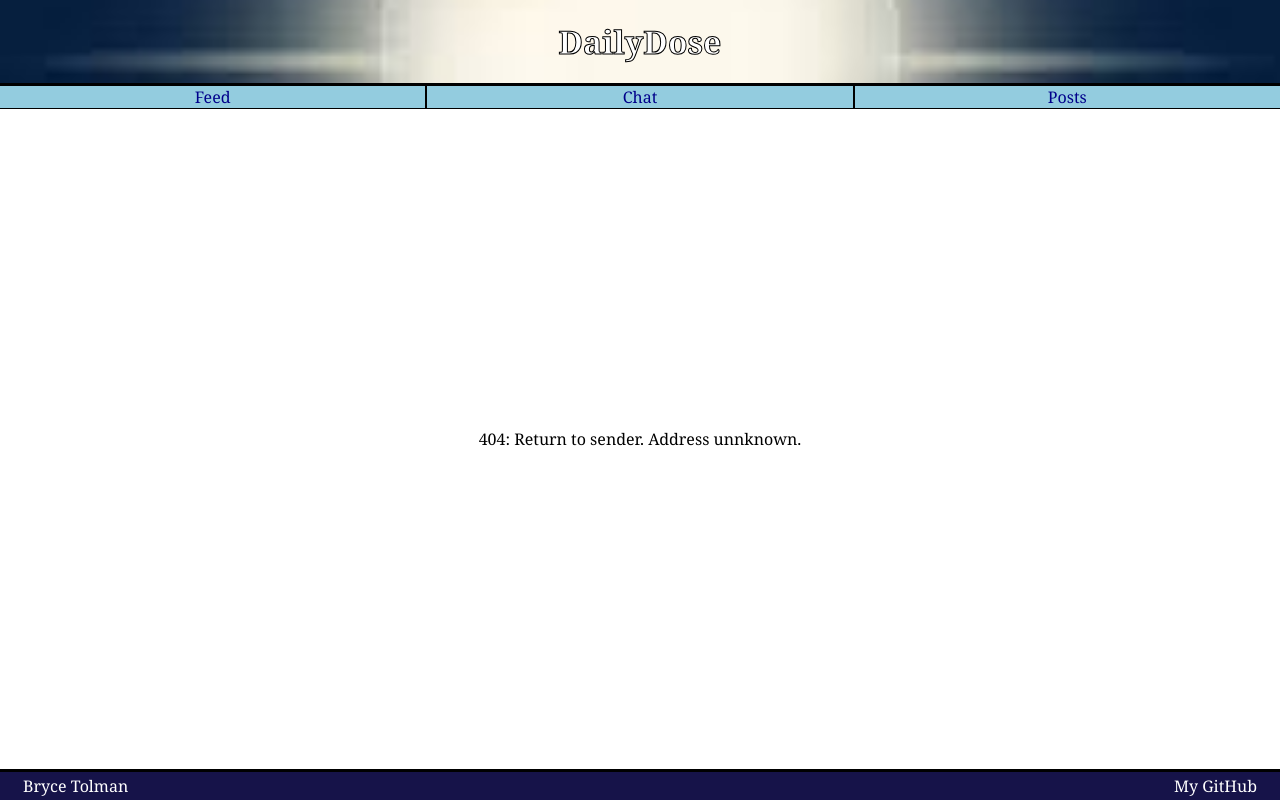
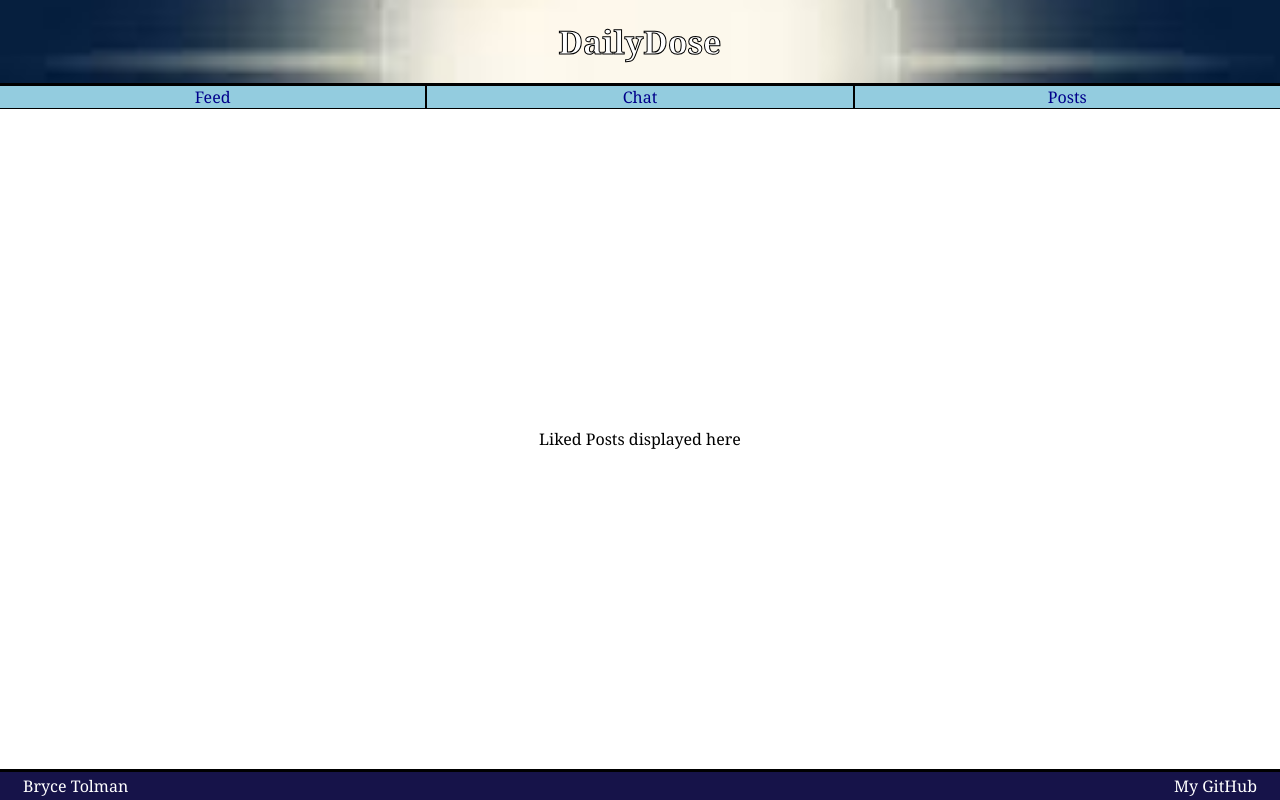
Before and after one commit to brycetolman54/dailydose, a React (Vite) app: page /likedPosts in a window 1280 px wide. Before the commit this address had no page. Built offline with nearby package versions, Linux system fonts and the light colour scheme.

Commit message:
added pages without some elements

```diff
--- a/src/app.jsx
+++ b/src/app.jsx
@@ -4,8 +4,12 @@ import {BrowserRouter, NavLink, Route, Routes} from
 import './app.css';
 import {Login} from './login/login';
 import {Chat} from './chat/chat';
+import {ChatNoSide} from './chat/chatNoSide';
 import {Feed} from './feed/feed';
+import {FeedNoTop} from './feed/feedNoTop';
 import {Posts} from './posts/posts';
+import {LikedPosts} from './posts/likedPosts';
+
 
 function NotFound() {
     return (
@@ -29,8 +33,11 @@ export default function App() {
                 <Routes>
                     <Route path='/' element={<Login />} />
                     <Route path='/feed' element={<Feed />} />
+                    <Route path='/feedNoTop' element={<FeedNoTop />} />
                     <Route path='/chat' element={<Chat />} />
+                    <Route path='/chatNoSide' element={<ChatNoSide />} />
                     <Route path='/posts' element={<Posts />} />
+                    <Route path='likedPosts' element={<LikedPosts />} />
                     <Route path='*' element={<NotFound />} />
                 </Routes>
 
--- /dev/null
+++ b/src/feed/feedNoTop.jsx
@@ -0,0 +1,9 @@
+import React from 'react';
+
+export function FeedNoTop() {
+    return (
+        <main>
+            <div>Feed no top displayed here</div>
+        </main>
+    );
+}
--- /dev/null
+++ b/src/posts/likedPosts.jsx
@@ -0,0 +1,9 @@
+import React from 'react';
+
+export function LikedPosts() {
+    return (
+        <main>
+            <div>Liked Posts displayed here</div>
+        </main>
+    );
+}
--- a/src/posts/posts.jsx
+++ b/src/posts/posts.jsx
@@ -7,3 +7,5 @@ export function Posts() {
         </main>
     );
 }
+
+// Do like you did in the Simon scores for here. This should be the easiest, followed by the feed and then the login and then the chats... :)
```
